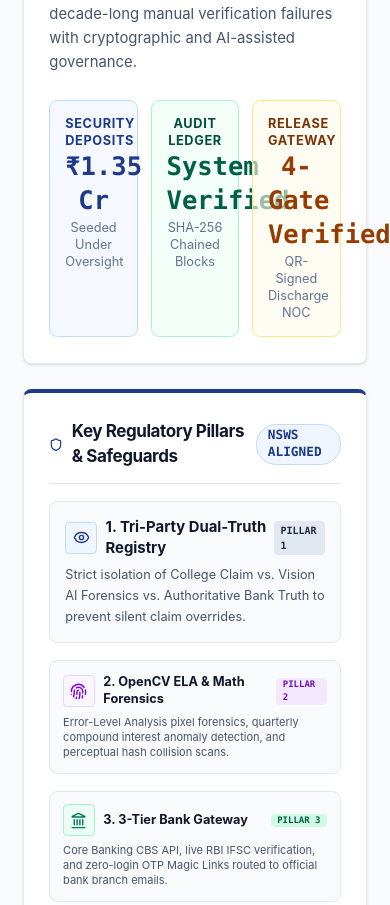
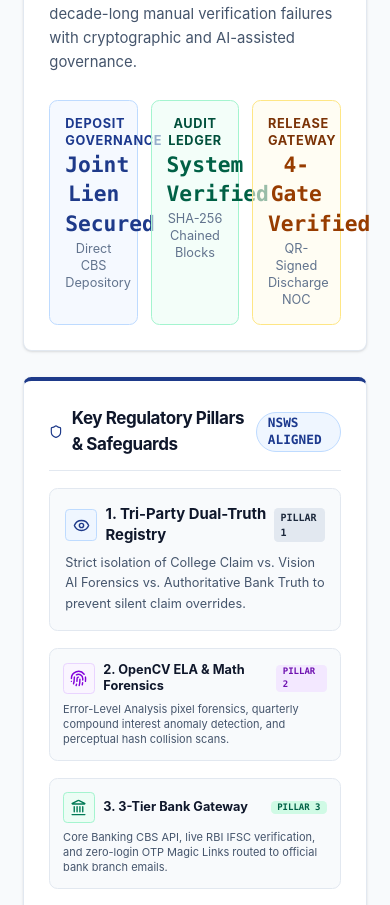
Before and after one commit to BBhargavKasiRam/TrustLedger, a React (Vite) app in the folder frontend/: page / in a window 390 px wide. Shown: the part 1048-1953 px from the top of the page. Built offline with nearby package versions, Linux system fonts and the light colour scheme; no server answers.

Commit message:
refactor(landing): replace monetary corpus figure with operational compliance metric

```diff
--- a/frontend/src/components/PublicLandingPage.tsx
+++ b/frontend/src/components/PublicLandingPage.tsx
@@ -289,22 +289,22 @@ export const PublicLandingPage: React.FC<PublicLandingPageProps> = ({
                 Streamline of Security Deposit / Fixed Deposit Receipt (FDR) operations across all technical institutions approved under Chapter IV of the Approval Process Handbook (APH 2026-31). Replaces decade-long manual verification failures with cryptographic and AI-assisted governance.
               </p>
 
-              {/* National Corpus Stats */}
+              {/* National Governance & Compliance Metrics */}
               <div className="grid grid-cols-3 gap-3 pt-2">
                 <div className="bg-blue-50/60 border border-blue-200 p-3.5 rounded-lg text-center">
                   <span className="text-xs text-blue-900 font-bold uppercase tracking-wider block">
-                    Security Deposits
+                    Deposit Governance
                   </span>
-                  <span className="text-2xl font-black text-[#1E3A8A] font-mono">
-                    ₹1.35 Cr
+                  <span className="text-xl sm:text-2xl font-black text-[#1E3A8A] font-mono">
+                    Joint Lien Secured
                   </span>
-                  <span className="text-xs text-slate-500 block mt-0.5">Seeded Under Oversight</span>
+                  <span className="text-xs text-slate-500 block mt-0.5">Direct CBS Depository</span>
                 </div>
                 <div className="bg-emerald-50/60 border border-emerald-200 p-3.5 rounded-lg text-center">
                   <span className="text-xs text-emerald-900 font-bold uppercase tracking-wider block">
                     Audit Ledger
                   </span>
-                  <span className="text-2xl font-black text-emerald-800 font-mono">
+                  <span className="text-xl sm:text-2xl font-black text-emerald-800 font-mono">
                     System Verified
                   </span>
                   <span className="text-xs text-slate-500 block mt-0.5">SHA-256 Chained Blocks</span>
@@ -313,7 +313,7 @@ export const PublicLandingPage: React.FC<PublicLandingPageProps> = ({
                   <span className="text-xs text-amber-900 font-bold uppercase tracking-wider block">
                     Release Gateway
                   </span>
-                  <span className="text-2xl font-black text-amber-800 font-mono">
+                  <span className="text-xl sm:text-2xl font-black text-amber-800 font-mono">
                     4-Gate Verified
                   </span>
                   <span className="text-xs text-slate-500 block mt-0.5">QR-Signed Discharge NOC</span>
```
